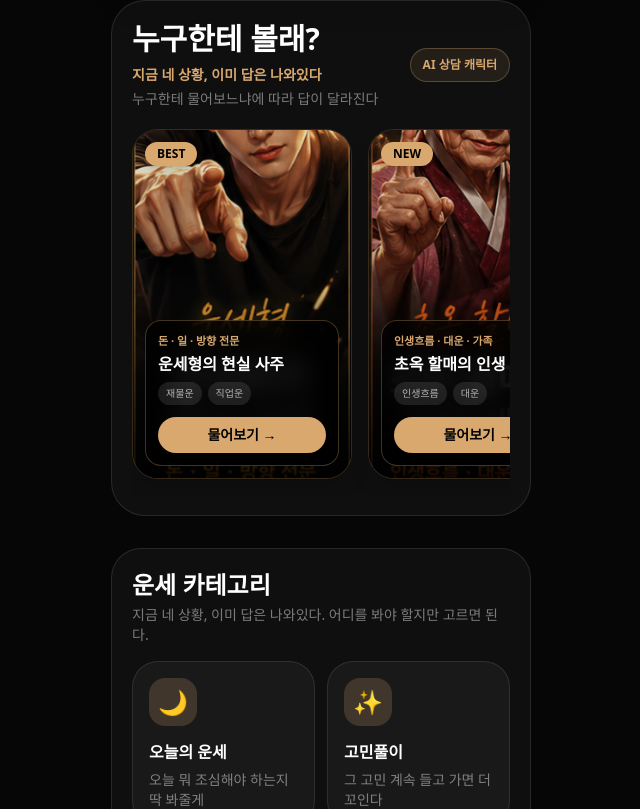
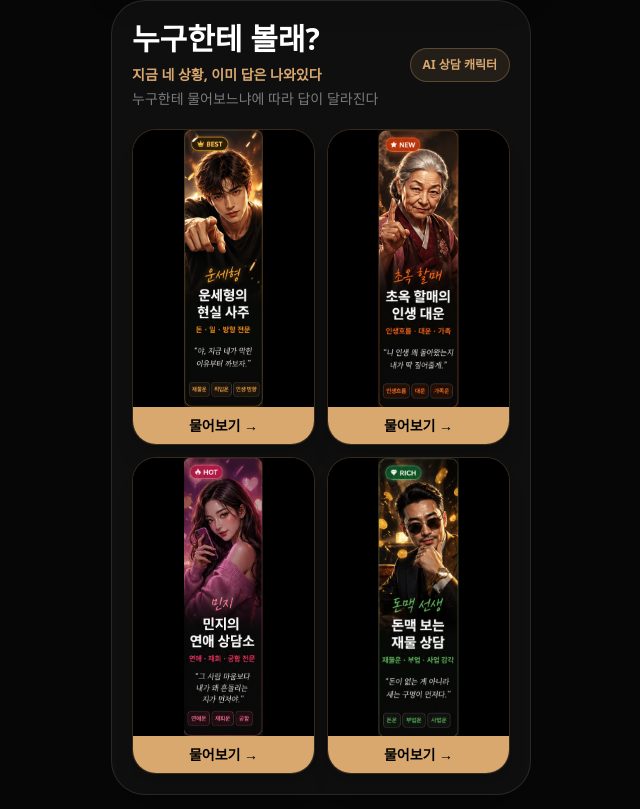
Before and after one commit to kkokku0/fortune-app, a Next.js app: page / in a window 1280 px wide. Shown: the part 671-1480 px from the top of the page, without its empty margins (319-959 px from the left). Built offline with nearby package versions, Linux system fonts and the light colour scheme.

Commit message:
change character cards to 2x2 grid

```diff
--- a/app/page.tsx
+++ b/app/page.tsx
@@ -405,44 +405,24 @@ function CharacterCardView({ card, onSelect }: { card: Character; onSelect: () =
     <button
       type="button"
       onClick={onSelect}
-      className="relative h-[350px] min-w-[220px] max-w-[220px] shrink-0 snap-start overflow-hidden rounded-[26px] border border-[#d8a86f]/25 bg-black text-left shadow-xl transition hover:-translate-y-1 hover:border-[#d8a86f]/80"
+      className="w-full overflow-hidden rounded-[24px] border border-[#d8a86f]/25 bg-black shadow-xl transition hover:-translate-y-1 hover:border-[#d8a86f]/80"
     >
-      <div className="absolute inset-0 grid place-items-center bg-gradient-to-br from-[#2b1b10] via-[#151018] to-black p-5 text-center">
-        <div className="text-6xl">{card.emoji}</div>
-        <div className="mt-4 text-lg font-black leading-tight text-white">{card.title}</div>
-        <p className="mt-2 text-xs leading-5 text-white/55">{card.quote}</p>
-      </div>
-
+      <div className="relative aspect-[3/4.6] w-full bg-black">
         <img
           src={card.image}
           alt={card.title}
-        className="absolute inset-0 h-full w-full object-cover"
+          className="h-full w-full object-contain"
           onError={(event) => {
             event.currentTarget.style.display = "none";
           }}
         />
-
-      <div className="absolute inset-0 bg-gradient-to-t from-black/90 via-black/20 to-black/10" />
-
-      <div className="absolute left-3 top-3 rounded-full bg-[#d8a86f] px-3 py-1 text-xs font-black text-black shadow-lg">
-        {card.badge}
-      </div>
-
-      <div className="absolute bottom-0 left-0 right-0 p-3">
-        <div className="rounded-2xl border border-[#d8a86f]/30 bg-black/75 p-3 backdrop-blur-md">
-          <div className="text-[11px] font-bold text-[#d8a86f]">{card.subtitle}</div>
-          <div className="mt-1 line-clamp-2 text-base font-black leading-tight text-white">{card.title}</div>
-          <div className="mt-2 flex flex-wrap gap-1.5">
-            {card.chips.slice(0, 2).map((chip) => (
-              <span key={chip} className="rounded-full bg-white/10 px-2 py-1 text-[10px] text-white/65">
-                {chip}
-              </span>
-            ))}
-          </div>
-          <div className="mt-3 rounded-full bg-[#d8a86f] px-3 py-2 text-center text-sm font-black text-black">
-            물어보기 →
+        <div className="absolute inset-0 -z-10 grid place-items-center bg-gradient-to-br from-[#2b1b10] via-[#151018] to-black p-5 text-center">
+          <div className="text-5xl">{card.emoji}</div>
+          <div className="mt-3 text-sm font-black leading-tight text-white">{card.title}</div>
         </div>
       </div>
+      <div className="border-t border-[#d8a86f]/20 bg-[#d8a86f] px-2 py-2 text-center text-sm font-black text-black">
+        물어보기 →
       </div>
     </button>
   );
@@ -616,7 +596,7 @@ export default function Page() {
                 </div>
                 <span className="shrink-0 rounded-full border border-[#d8a86f]/30 bg-[#d8a86f]/10 px-3 py-2 text-xs font-black text-[#d8a86f]">AI 상담 캐릭터</span>
               </div>
-              <div className="flex snap-x snap-mandatory gap-4 overflow-x-auto px-1 pb-4 [-ms-overflow-style:none] [scrollbar-width:none]">
+              <div className="grid grid-cols-2 gap-3">
                 {characters.map((card) => (
                   <CharacterCardView key={card.id} card={card} onSelect={() => goInput(card.categoryId)} />
                 ))}
```
Lines whose indentation alone changed are shown as unchanged.
